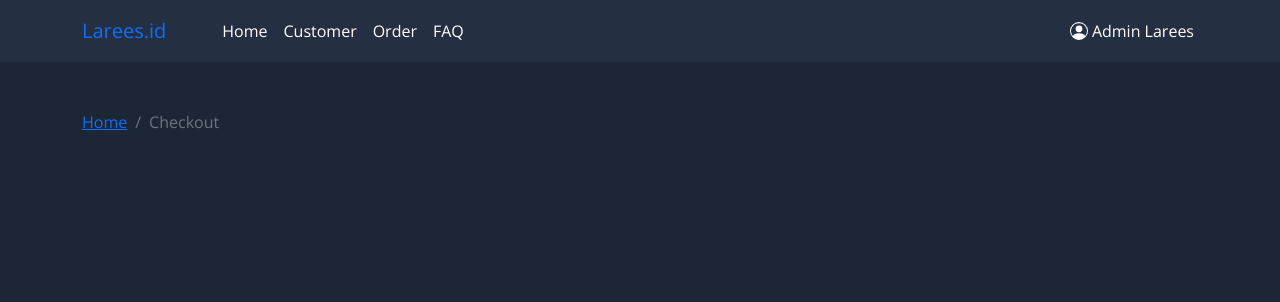
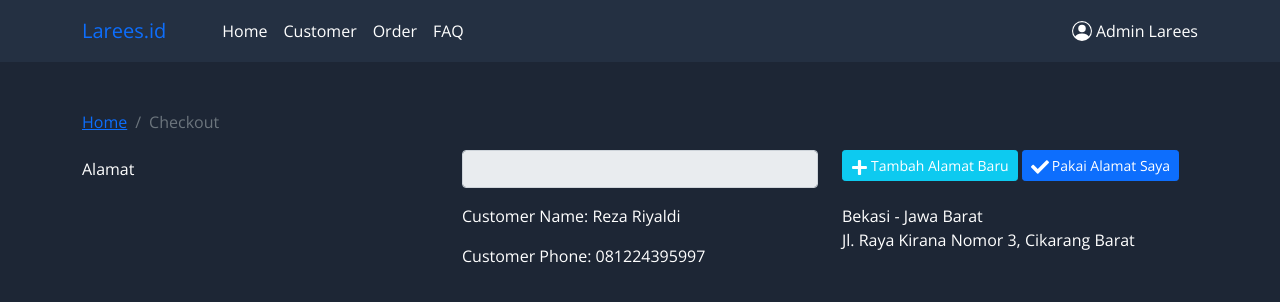
Before and after one commit to IJlnflhbrzDev/new-web-agen, a plain HTML site: page checkout.html in a window 1280 px wide. Drawn offline with nearby package versions, Linux system fonts and the light colour scheme.

Commit message:
inprogress alamat checkout

```diff
--- a/_checkout.scss
+++ b/_checkout.scss
@@ -2,3 +2,14 @@
 .listSearch::-webkit-scrollbar {
 	display: none;
 }
+
+.navbar-cart {
+	.dropdown {
+		span {
+			&:hover {
+				opacity: .8;
+				cursor: pointer;
+			}
+		}
+	}
+}
--- a/checkout.html
+++ b/checkout.html
@@ -58,20 +58,27 @@
 
             <div class="navbar-cart d-flex justify-content-center align-items-center">
 
-              <a href="#" onclick="closeHumbergerOpenModalCart()"
-                class="text-white text-decoration-none p-1 d-flex justify-content-between align-items-center nav-item "
-                data-bs-toggle="modal" data-bs-target="#exampleModal">
 
-                <svg xmlns="http://www.w3.org/2000/svg" width="26" height="18" fill="currentColor"
+              <div class="dropdown d-flex justify-content-center align-items-center">
+                <svg xmlns="http://www.w3.org/2000/svg" width="28" height="20" fill="currentColor"
                   class="bi bi-person-circle " viewBox="0 0 16 16">
                   <path d="M11 6a3 3 0 1 1-6 0 3 3 0 0 1 6 0z" />
                   <path fill-rule="evenodd"
                     d="M0 8a8 8 0 1 1 16 0A8 8 0 0 1 0 8zm8-7a7 7 0 0 0-5.468 11.37C3.242 11.226 4.805 10 8 10s4.757 1.225 5.468 2.37A7 7 0 0 0 8 1z" />
                 </svg>
+                <span id="dropdownMenuButton1" data-bs-toggle="dropdown" aria-expanded="false">
+                  Admin Larees
+                </span>
+                <ul class="dropdown-menu" aria-labelledby="dropdownMenuButton1">
+                  <li><a class="dropdown-item" href="#">Profile</a></li>
+                  <li><a class="dropdown-item" href="#">Logout</a></li>
+                </ul>
+              </div>
 
 
-                <span> Admin Larees</span>
-              </a>
+
+
+
 
               <div class="modal fade" id="exampleModal" tabindex="-1" aria-labelledby="exampleModalLabel"
                 aria-hidden="true">
@@ -111,7 +118,48 @@
 
 
         <form>
+          <!-- section alamat start  -->
+          <div class="form-group row">
+            <label class="col-md-4 col-form-label">Alamat</label>
+            <div class="col-md-4">
+              <div style="position: relative">
+                <input type="text" class="form-control" name="customer_name" autocomplete="off" id="inputCustomer"
+                  readonly="">
+                <input type="hidden" name="customer_id" id="inputCustomerID">
+                <div id="listSearch" class="listSearch d-none"></div>
+              </div>
+            </div>
+            <div class="col-md-4">
+              <button type="button" class="btn btn-info btn-sm text-white">
+                <svg style=" width: 17px ; margin-right: 3px; height: 17px;" class="text-white  svg-inline--fa fa-plus fa-w-14
+                  mr-1" aria-hidden="true" focusable="false" data-prefix="fas" data-icon="plus" role="img"
+                  xmlns="http://www.w3.org/2000/svg" viewBox="0 0 448 512" data-fa-i2svg="">
+                  <path fill="currentColor"
+                    d="M416 208H272V64c0-17.67-14.33-32-32-32h-32c-17.67 0-32 14.33-32 32v144H32c-17.67 0-32 14.33-32 32v32c0 17.67 14.33 32 32 32h144v144c0 17.67 14.33 32 32 32h32c17.67 0 32-14.33 32-32V304h144c17.67 0 32-14.33 32-32v-32c0-17.67-14.33-32-32-32z">
+                  </path>
+                </svg>Tambah Alamat Baru</button>
+              <button type="button" class="btn btn-primary btn-sm" id="buttonSetAgenAddress"><svg
+                  style=" width: 18px ; margin-right: 3px;" class="svg-inline--fa fa-check fa-w-16 mr-1"
+                  aria-hidden="true" focusable="false" data-prefix="fas" data-icon="check" role="img"
+                  xmlns="http://www.w3.org/2000/svg" viewBox="0 0 512 512" data-fa-i2svg="">
+                  <path fill="currentColor"
+                    d="M173.898 439.404l-166.4-166.4c-9.997-9.997-9.997-26.206 0-36.204l36.203-36.204c9.997-9.998 26.207-9.998 36.204 0L192 312.69 432.095 72.596c9.997-9.997 26.207-9.997 36.204 0l36.203 36.204c9.997 9.997 9.997 26.206 0 36.204l-294.4 294.401c-9.998 9.997-26.207 9.997-36.204-.001z">
+                  </path>
+                </svg>Pakai Alamat Saya</button>
+            </div>
+          </div>
+          <!-- section alamat End  -->
 
+          <!-- info alamat customer -->
+          <div class="row mt-3">
+            <div class="col-md-4"></div>
+            <div class="col-md-4" id="infoCustomer">
+              <p>Customer Name: Reza Riyaldi</p>
+              <p>Customer Phone: 081224395997</p>
+            </div>
+            <div class="col-md-4" id="infoCustomerAddress">Bekasi - Jawa Barat <br>Jl. Raya Kirana Nomor 3, Cikarang
+              Barat</div>
+          </div>
         </form>
 
       </div>
@@ -121,7 +169,7 @@
     <script src="https://cdn.jsdelivr.net/npm/bootstrap@5.0.2/dist/js/bootstrap.bundle.min.js"
       integrity="sha384-MrcW6ZMFYlzcLA8Nl+NtUVF0sA7MsXsP1UyJoMp4YLEuNSfAP+JcXn/tWtIaxVXM"
       crossorigin="anonymous"></script>
-    <script src="script.js"></script>
+
   </body>
 
 </html>
```
Also changed, not shown: style.css, 1 other file.
